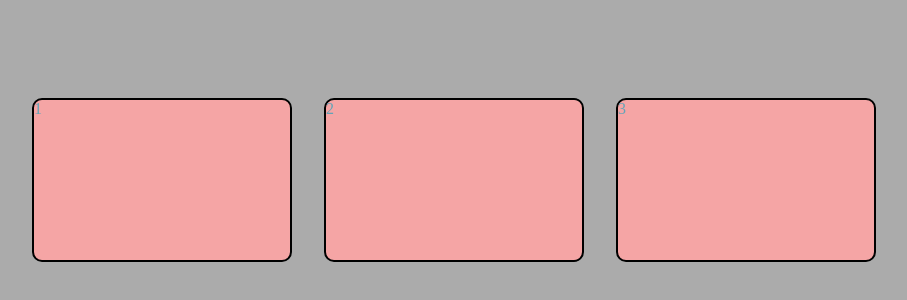
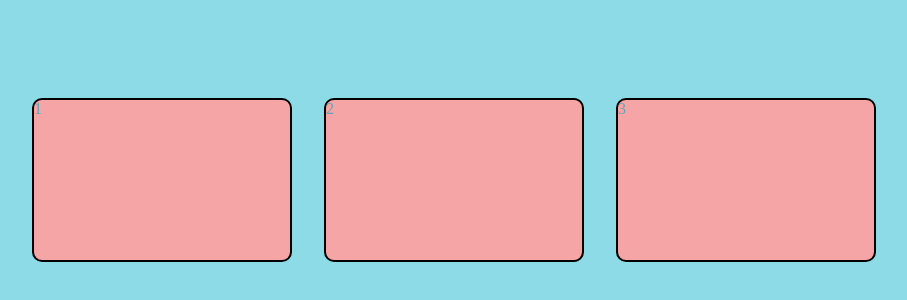
Before and after one commit to BarbaraAbigahilAbraham/displayFlex1a, a plain HTML site: page index.html in a window 1280 px wide. Shown: the part 220-520 px from the top of the page, without its empty margins (186-1093 px from the left). Drawn offline with Linux system fonts and the light colour scheme.

Commit message:
uvj8ujuj

```diff
--- a/index.html
+++ b/index.html
@@ -17,7 +17,7 @@
             display: flex;
             justify-content: center;
             align-items: center;
-            background-color: #ababab;
+            background-color: #8cdbe6;
         }
 
         .box{
```
